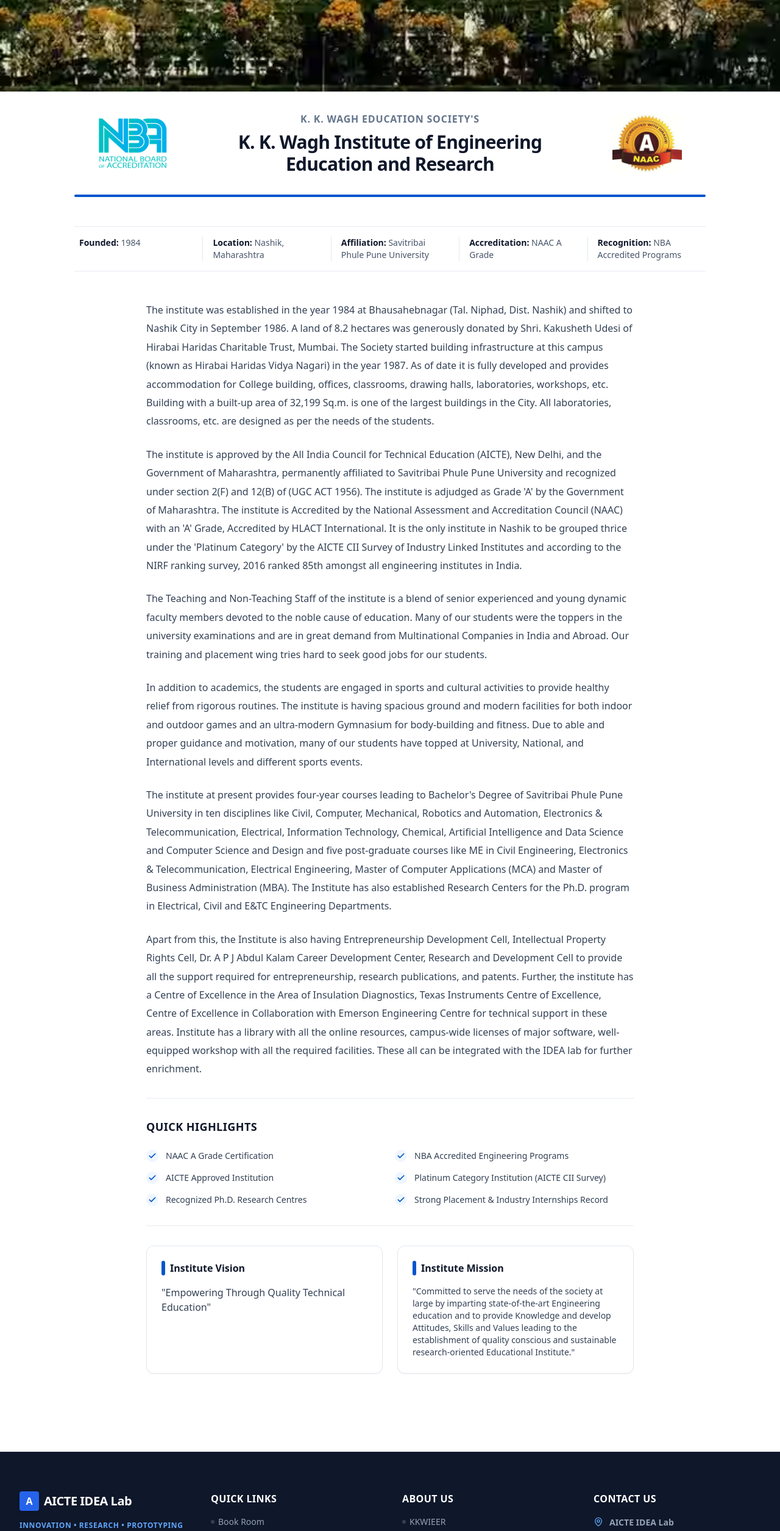
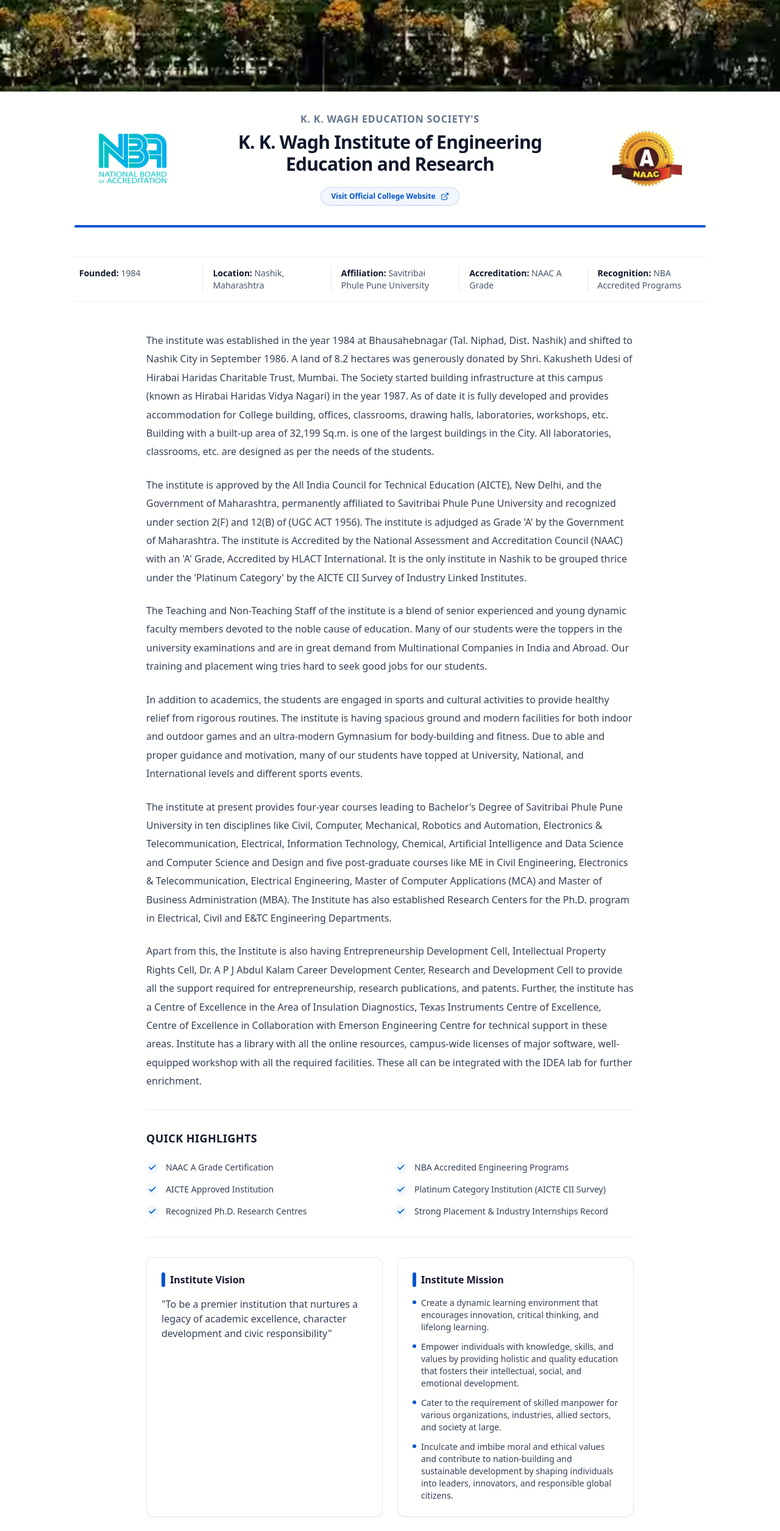
Before and after one commit to kkwideahubofficial-eng/KKW-IdeaHub-Official, a React (Vite) app in the folder innovate-hub-core/: page /kkwieer in a window 1280 px wide. Shown: the part 234-2744 px from the top of the page at 61% size. Built offline with nearby package versions, Linux system fonts and the light colour scheme; no server answers.

Commit message:
Update KKWIEER Vision, Mission, and official website links

```diff
--- a/innovate-hub-core/src/components/layout/Navigation.tsx
+++ b/innovate-hub-core/src/components/layout/Navigation.tsx
@@ -29,7 +29,7 @@
 interface NavItem {
   name: string;
   path?: string;
-  dropdownItems?: { name: string; path: string }[];
+  dropdownItems?: { name: string; path: string; isExternal?: boolean }[];
 }
 
 const Navigation = () => {
@@ -126,6 +126,7 @@
         name: "About Us",
         dropdownItems: [
           { name: "KKWIEER", path: "/kkwieer" },
+          { name: "Official College Website", path: "https://www.kkwagh.edu.in/engineering", isExternal: true },
           { name: "AICTE – IDEA Lab", path: "/aicte-idea-lab" },
           { name: "Leadership Team", path: "/leadership-team" },
           { name: "Contact Details", path: "/contact-details" }
@@ -188,7 +189,20 @@
                               {link.name}
                             </div>
                             <div className="flex flex-col space-y-1 pl-2 border-l border-primary/20">
-                              {link.dropdownItems.map((sub) => (
+                              {link.dropdownItems.map((sub) =>
+                                sub.isExternal ? (
+                                  <a
+                                    key={sub.path}
+                                    href={sub.path}
+                                    target="_blank"
+                                    rel="noopener noreferrer"
+                                    onClick={() => setMobileMenuOpen(false)}
+                                    className="px-3 py-1.5 rounded-md text-sm font-medium transition-colors hover:bg-accent text-accent-foreground/90 hover:text-accent-foreground flex items-center justify-between group"
+                                  >
+                                    <span>{sub.name}</span>
+                                    <span className="text-xs opacity-60">↗</span>
+                                  </a>
+                                ) : (
                                   <Link
                                     key={sub.path}
                                     to={sub.path}
@@ -197,7 +211,8 @@
                                   >
                                     {sub.name}
                                   </Link>
-                              ))}
+                                )
+                              )}
                             </div>
                           </div>
                         );
@@ -271,6 +286,17 @@
                     <DropdownMenuContent className="w-48 bg-white border border-slate-200 rounded-xl shadow-lg p-1.5 z-[100]">
                       {link.dropdownItems.map((sub) => (
                         <DropdownMenuItem key={sub.path} asChild>
+                          {sub.isExternal ? (
+                            <a
+                              href={sub.path}
+                              target="_blank"
+                              rel="noopener noreferrer"
+                              className="w-full px-3 py-2 rounded-lg text-sm text-slate-700 hover:bg-slate-50 hover:text-[#7C3AED] transition-colors flex items-center justify-between group outline-none"
+                            >
+                              <span>{sub.name}</span>
+                              <span className="opacity-60 group-hover:opacity-100 transition-opacity text-[10px] font-bold text-slate-400 group-hover:text-[#7C3AED]">↗</span>
+                            </a>
+                          ) : (
                             <Link
                               to={sub.path}
                               className="w-full px-3 py-2 rounded-lg text-sm text-slate-700 hover:bg-slate-50 hover:text-[#7C3AED] transition-colors flex items-center justify-between group outline-none"
@@ -278,6 +304,7 @@
                               <span>{sub.name}</span>
                               <span className="opacity-0 group-hover:opacity-100 transition-opacity text-xs font-bold text-[#7C3AED]">&rarr;</span>
                             </Link>
+                          )}
                         </DropdownMenuItem>
                       ))}
                     </DropdownMenuContent>
--- a/innovate-hub-core/src/pages/Kkwieer.tsx
+++ b/innovate-hub-core/src/pages/Kkwieer.tsx
@@ -1,5 +1,5 @@
 import { Card, CardContent } from "@/components/ui/card";
-import { Check } from "lucide-react";
+import { Check, ExternalLink } from "lucide-react";
 
 const Kkwieer = () => {
   return (
@@ -30,6 +30,17 @@
           <h1 className="text-lg sm:text-xl md:text-2xl lg:text-3xl font-extrabold text-slate-900 tracking-tight leading-tight">
             K. K. Wagh Institute of Engineering Education and Research
           </h1>
+          <div className="pt-3 flex justify-center">
+            <a
+              href="https://www.kkwagh.edu.in/engineering"
+              target="_blank"
+              rel="noopener noreferrer"
+              className="inline-flex items-center gap-2 px-4 py-1.5 rounded-full border border-primary/20 text-xs font-semibold text-primary bg-primary/5 hover:bg-primary/10 transition-all shadow-sm group hover:scale-[1.02] duration-200"
+            >
+              <span>Visit Official College Website</span>
+              <ExternalLink className="w-3.5 h-3.5 transition-transform group-hover:translate-x-0.5 group-hover:-translate-y-0.5" />
+            </a>
+          </div>
         </div>
 
         {/* NAAC Logo (Right) */}
@@ -78,7 +89,7 @@
               The institute was established in the year 1984 at Bhausahebnagar (Tal. Niphad, Dist. Nashik) and shifted to Nashik City in September 1986. A land of 8.2 hectares was generously donated by Shri. Kakusheth Udesi of Hirabai Haridas Charitable Trust, Mumbai. The Society started building infrastructure at this campus (known as Hirabai Haridas Vidya Nagari) in the year 1987. As of date it is fully developed and provides accommodation for College building, offices, classrooms, drawing halls, laboratories, workshops, etc. Building with a built-up area of 32,199 Sq.m. is one of the largest buildings in the City. All laboratories, classrooms, etc. are designed as per the needs of the students.
             </p>
             <p>
-              The institute is approved by the All India Council for Technical Education (AICTE), New Delhi, and the Government of Maharashtra, permanently affiliated to Savitribai Phule Pune University and recognized under section 2(F) and 12(B) of (UGC ACT 1956). The institute is adjudged as Grade 'A' by the Government of Maharashtra. The institute is Accredited by the National Assessment and Accreditation Council (NAAC) with an 'A' Grade, Accredited by HLACT International. It is the only institute in Nashik to be grouped thrice under the 'Platinum Category' by the AICTE CII Survey of Industry Linked Institutes and according to the NIRF ranking survey, 2016 ranked 85th amongst all engineering institutes in India.
+              The institute is approved by the All India Council for Technical Education (AICTE), New Delhi, and the Government of Maharashtra, permanently affiliated to Savitribai Phule Pune University and recognized under section 2(F) and 12(B) of (UGC ACT 1956). The institute is adjudged as Grade 'A' by the Government of Maharashtra. The institute is Accredited by the National Assessment and Accreditation Council (NAAC) with an 'A' Grade, Accredited by HLACT International. It is the only institute in Nashik to be grouped thrice under the 'Platinum Category' by the AICTE CII Survey of Industry Linked Institutes.
             </p>
             <p>
               The Teaching and Non-Teaching Staff of the institute is a blend of senior experienced and young dynamic faculty members devoted to the noble cause of education. Many of our students were the toppers in the university examinations and are in great demand from Multinational Companies in India and Abroad. Our training and placement wing tries hard to seek good jobs for our students.
@@ -128,7 +139,7 @@
                   <h4 className="text-base font-bold text-slate-900">Institute Vision</h4>
                 </div>
                 <p className="text-sm sm:text-base text-slate-700 leading-relaxed font-medium">
-                  "Empowering Through Quality Technical Education"
+                  "To be a premier institution that nurtures a legacy of academic excellence, character development and civic responsibility"
                 </p>
               </CardContent>
             </Card>
@@ -140,11 +151,40 @@
                   <div className="w-1.5 h-6 bg-primary rounded-full" />
                   <h4 className="text-base font-bold text-slate-900">Institute Mission</h4>
                 </div>
-                <p className="text-xs sm:text-sm text-slate-700 leading-relaxed">
-                  "Committed to serve the needs of the society at large by imparting state-of-the-art Engineering education and to provide Knowledge and develop Attitudes, Skills and Values leading to the establishment of quality conscious and sustainable research-oriented Educational Institute."
-                </p>
+                <ul className="text-xs sm:text-sm text-slate-700 space-y-3 leading-relaxed">
+                  {[
+                    "Create a dynamic learning environment that encourages innovation, critical thinking, and lifelong learning.",
+                    "Empower individuals with knowledge, skills, and values by providing holistic and quality education that fosters their intellectual, social, and emotional development.",
+                    "Cater to the requirement of skilled manpower for various organizations, industries, allied sectors, and society at large.",
+                    "Inculcate and imbibe moral and ethical values and contribute to nation-building and sustainable development by shaping individuals into leaders, innovators, and responsible global citizens."
+                  ].map((item, index) => (
+                    <li key={index} className="flex items-start gap-2">
+                      <span className="w-1.5 h-1.5 rounded-full bg-primary shrink-0 mt-1.5" />
+                      <span>{item}</span>
+                    </li>
+                  ))}
+                </ul>
               </CardContent>
             </Card>
+          </section>
+
+          {/* Official Website Call-to-Action Card */}
+          <section className="bg-gradient-to-r from-primary/5 via-accent/5 to-primary/5 border border-primary/10 rounded-2xl p-6 text-center space-y-4 shadow-sm">
+            <h4 className="text-lg font-bold text-slate-900">Explore More About KKWIEER</h4>
+            <p className="text-sm text-slate-600 max-w-[600px] mx-auto leading-relaxed">
+              Discover detailed information about various engineering departments, admissions procedures, campus infrastructure, experienced faculty members, recent academic achievements, and the latest updates directly on our official portal.
+            </p>
+            <div className="pt-2">
+              <a
+                href="https://www.kkwagh.edu.in/engineering"
+                target="_blank"
+                rel="noopener noreferrer"
+                className="inline-flex items-center gap-2 px-5 py-2.5 rounded-xl bg-primary text-sm font-semibold text-primary-foreground hover:bg-primary/90 active:bg-primary/95 transition-all shadow-md hover:shadow-lg group hover:scale-[1.02] duration-200"
+              >
+                <span>Visit Official Website</span>
+                <ExternalLink className="w-4 h-4 transition-transform group-hover:translate-x-0.5 group-hover:-translate-y-0.5" />
+              </a>
+            </div>
           </section>
 
         </main>
```
Also changed, not shown: innovate-hub-core/src/components/layout/Footer.tsx (+14 -0 lines). Lines whose indentation alone changed are shown as unchanged.
